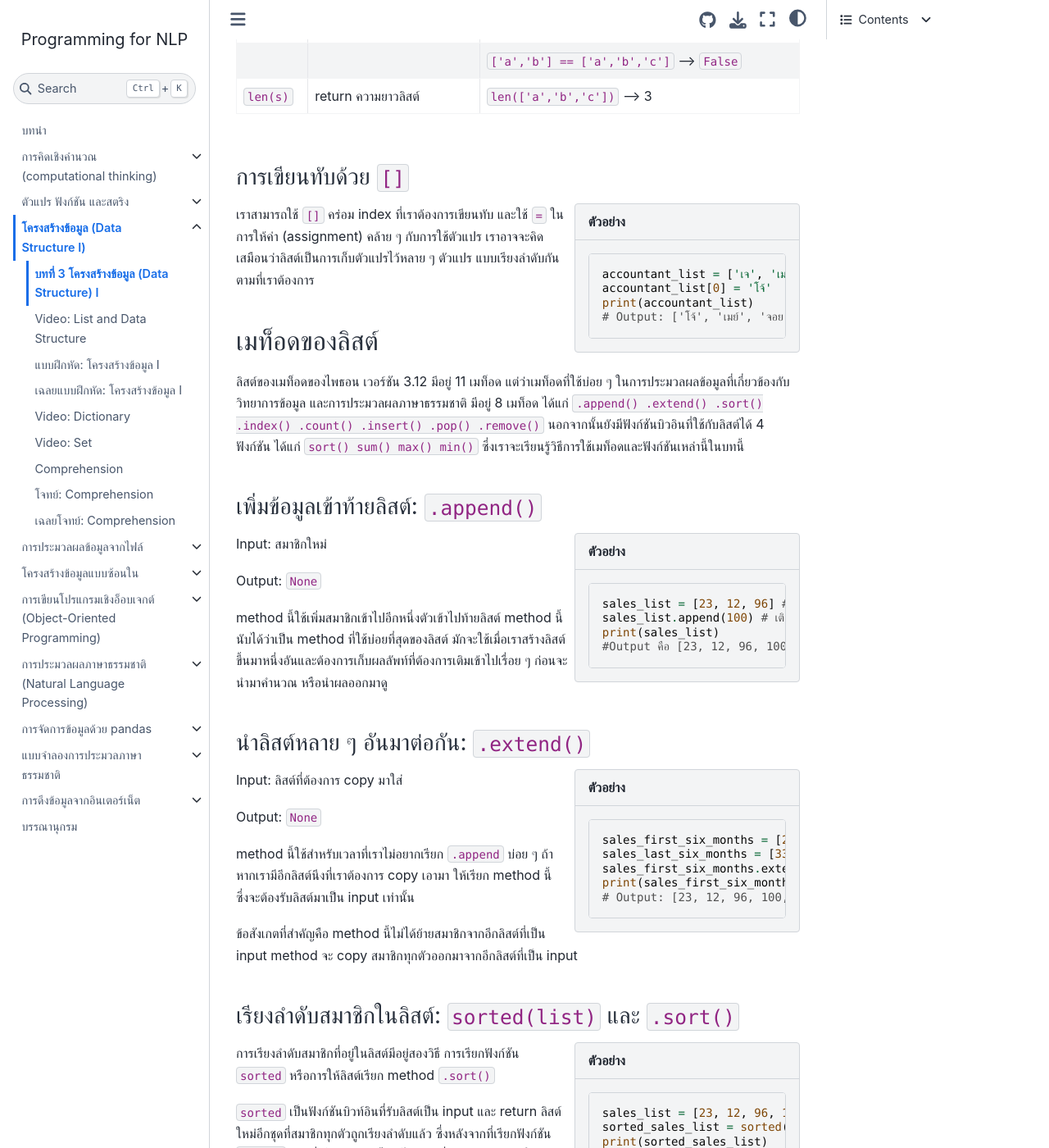
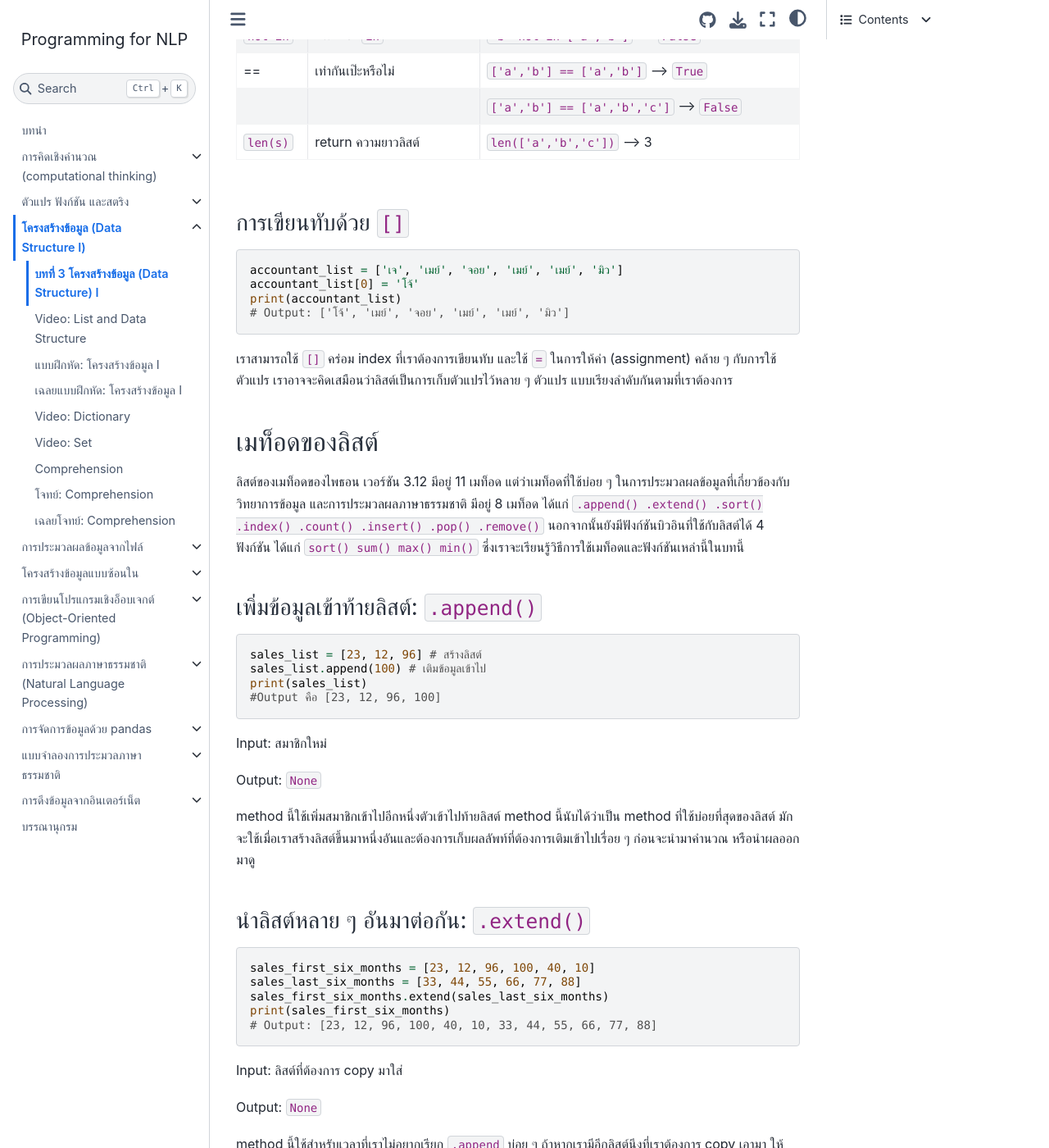
Before and after one commit to attapol/programming-nlp-book, a Jupyter Book: the page built from book/module3/01-list-dict-tuple-counter-set.md, in a window 1280 px wide and 1400 px high, scrolled down 4631 px. Shown: the whole window at 82% size. Built offline with Jupyter Book 1.0.4 settings and Sphinx 7.4.7 and the Sphinx Book theme 1.1.4, drawn with Linux system fonts in a browser that asks for light colours; some of the changed text lies outside the part shown.

Commit message:
removed sidebars

`````diff
--- a/book/module3/01-list-dict-tuple-counter-set.md
+++ b/book/module3/01-list-dict-tuple-counter-set.md
@@ -60,22 +60,22 @@ sales_list = ['Jan', 12, 'Feb', 10]
 ชื่อตัวแปรที่ใช้ในการเก็บลิสต์โดยกฏแล้วจะเป็นอะไรก็ได้ แต่เพื่อทำให้โค้ดเข้าใจได้ง่ายขึ้น นักเขียนโปรแกรมมักตั้งชื่อลิสต์ตามสิ่งที่เก็บอยู่ตามด้วย `_list` หรือเปลี่ยนให้เป็นพหูพจน์แทน เช่น ถ้าสร้างลิสต์ขึ้นมาเพื่อเก็บนามสกุลก็ควรจะตั้งชื่อตัวแปรว่า `last_name_list` หรือ `last_names` หรือ ถ้าสร้างลิสต์ขึ้นมาเพื่อเก็บจำนวนคำที่อยู่ในแต่ละประโยค ควรจะตั้งชื่อตัวแปรว่า `num_words_list` แต่ว่าชื่อ `num_words` อาจจะกำกวมว่าเก็บไว้เป็น `int` หรือไม่ เพราะว่าสิ่งที่เก็บเป็นคำพหูพจน์อยู่แล้ว
 
 ### สร้างลิสต์จากสตริง
-````{sidebar} ตัวอย่าง
+
 ```python
 sentence = "Let's go crazy crazy crazy 'til we see the sun"
 word_list = sentence.split(' ')
 ```
-````
+
 สตริง method `.split` ใช้เวลาเราต้องการเปลี่ยนสตริงให้เป็นลิสต์ โดยที่ต้องกำหนดว่าจะใช้สตริงอะไรแบ่งสมาชิกแต่ละตัว ในตัวอย่างนี้เราใช้ `' '` ช่องว่างในการแบ่ง ในการทำ Natural Language Processing เราใช้คำสั่งนี้บ่อยมากในการตัดคำ ซึ่งก็คือการเปลี่ยนสตริงยาว ๆ ให้เป็นลิสต์ของคำ
 
 ### หาความยาวของลิสต์ (จำนวนสมาชิก): len(list)
-````{sidebar} ตัวอย่าง
+
 ```python
 sentence = "Let's go crazy crazy crazy 'til we see the sun"
 word_list = sentence.split(' ')
 len(word_list) #---> 10
 ```
-````
+
 ไพธอนมีฟังก์ชันบิวท์อิน `len` ที่ใช้หาจำนวนสมาชิกของลิสต์ และโครงสร้างข้อมูลอื่น ๆ ของไพธอนทั้งหมด ฟังก์ชันนี้จะรีเทิร์น `int` เสมอ ตัวอย่างที่ใช้บ่อย ๆ คือใช้ต่อการสร้างลิสต์จากสตริงเพื่อนับจำนวนคำที่อยู่ในประโยคหรือข้อความ เนื่องจากภาษาที่ใช้ตัวเขียนเป็นตัวลาตินสามารถตัดคำโดยใช้คำสั่ง `split` ได้ง่าย ๆ ถึงแม้ว่าจะไม่ได้แม่นยำเสมอไป
 
 
@@ -145,28 +145,28 @@ for word_index, word in enumerate(word_list):
 | `len(s)`			| return ความยาวลิสต์		 | `len(['a','b','c'])` --> 3 |
 
 ### การเขียนทับด้วย `[]`
-````{sidebar} ตัวอย่าง
+
 ```python
 accountant_list = ['เจ', 'เมย์', 'จอย', 'เมย์', 'เมย์', 'มิว']
 accountant_list[0] = 'โจ้'
 print(accountant_list)
 # Output: ['โจ้', 'เมย์', 'จอย', 'เมย์', 'เมย์', 'มิว']
 ```
-````
+
 เราสามารถใช้ `[]` คร่อม index ที่เราต้องการเขียนทับ และใช้ `=` ในการให้ค่า (assignment) คล้าย ๆ กับการใช้ตัวแปร เราอาจจะคิดเสมือนว่าลิสต์เป็นการเก็บตัวแปรไว้หลาย ๆ ตัวแปร แบบเรียงลำดับกันตามที่เราต้องการ
 
 ## เมท็อดของลิสต์
 ลิสต์ของเมท็อดของไพธอน เวอร์ชัน 3.12 มีอยู่ 11 เมท็อด แต่ว่าเมท็อดที่ใช้บ่อย ๆ ในการประมวลผลข้อมูลที่เกี่ยวข้องกับวิทยาการข้อมูล และการประมวลผลภาษาธรรมชาติ มีอยู่ 8 เมท็อด ได้แก่ `.append() .extend() .sort() .index() .count() .insert() .pop() .remove()` นอกจากนั้นยังมีฟังก์ชันบิวอินที่ใช้กับลิสต์ได้ 4 ฟังก์ชัน ได้แก่ `sort() sum() max() min()` ซึ่งเราจะเรียนรู้วิธีการใช้เมท็อดและฟังก์ชันเหล่านี้ในบทนี้
 
 ### เพิ่มข้อมูลเข้าท้ายลิสต์: `.append()`
-````{sidebar} ตัวอย่าง
+
 ```python
 sales_list = [23, 12, 96] # สร้างลิสต์
 sales_list.append(100) # เติมข้อมูลเข้าไป
 print(sales_list)
 #Output คือ [23, 12, 96, 100]
 ```
-````
+
 
 Input: สมาชิกใหม่
 
@@ -175,7 +175,7 @@ Output: `None`
 method นี้ใช้เพิ่มสมาชิกเข้าไปอีกหนึ่งตัวเข้าไปท้ายลิสต์ method นี้นับได้ว่าเป็น method ที่ใช้บ่อยที่สุดของลิสต์ มักจะใช้เมื่อเราสร้างลิสต์ขึ้นมาหนึ่งอันและต้องการเก็บผลลัพท์ที่ต้องการเติมเข้าไปเรื่อย ๆ ก่อนจะนำมาคำนวณ หรือนำผลออกมาดู
 
 ### นำลิสต์หลาย ๆ อันมาต่อกัน: `.extend()`
-````{sidebar} ตัวอย่าง
+
 ```python
 sales_first_six_months = [23, 12, 96, 100, 40, 10]
 sales_last_six_months = [33, 44, 55, 66, 77, 88]
@@ -183,7 +183,7 @@ sales_first_six_months.extend(sales_last_six_months)
 print(sales_first_six_months)
 # Output: [23, 12, 96, 100, 40, 10, 33, 44, 55, 66, 77, 88]
 ```
-````
+
 Input: ลิสต์ที่ต้องการ copy มาใส่
 
 Output: `None`
@@ -193,7 +193,7 @@ method นี้ใช้สำหรับเวลาที่เราไม
 ข้อสังเกตที่สำคัญคือ method นี้ไม่ได้ย้ายสมาชิกจากอีกลิสต์ที่เป็น input method จะ copy สมาชิกทุกตัวออกมาจากอีกลิสต์ที่เป็น input
 
 ### เรียงลำดับสมาชิกในลิสต์: `sorted(list)` และ `.sort()`
-````{sidebar} ตัวอย่าง
+
 ```python
 sales_list = [23, 12, 96, 100]
 sorted_sales_list = sorted(sales_list)
@@ -206,7 +206,7 @@ print(accountant_list) # เรียงไม่ตรงตามหลัก
 # Output: ['จอย', 'มิว', 'เจ', 'เมย์']
 
 ```
-````
+
 การเรียงลำดับสมาชิกที่อยู๋ในลิสต์มีอยู่สองวิธี การเรียกฟังก์ชัน `sorted` หรือการให้ลิสต์เรียก method `.sort()`
 
 `sorted` เป็นฟังก์ชันบิวท์อินที่รับลิสต์เป็น input และ return ลิสต์ใหม่อีกชุดที่สมาชิกทุกตัวถูกเรียงลำดับแล้ว ซึ่งหลังจากที่เรียกฟังก์ชัน `sorted` ลิสต์ที่เป็น input นั้นจะไม่ถูกเปลี่ยนแปลงแต่อย่างใด
@@ -216,7 +216,7 @@ print(accountant_list) # เรียงไม่ตรงตามหลัก
 ข้อควรระวังเกี่ยวกับการเรียงลำดับคือ ฟังก์ชันและ method นี้จะเรียงลำดับสตริงภาษาไทยไม่ถูกต้องตามหลักพจนานุกรมไทย แต่จะเรียงโดยการเปรียบเทียบตัวอักษรตัวแรกก่อนว่ามาก่อนมาหลัง ถ้าเหมือนกันจะดูตัวอักษรต่อไปเรื่อย ๆ เพราะฉะนั้นจากตัวอย่าง `'เจ'` กับ `'เมย์'` มาทีหลังอีกสองชื่อเพราะว่า `เ` มาหลัง `จ` และ `ม`
 
 ### หาผลรวม ค่าสูงสุด ต่ำสุด ในลิสต์: `sum(list) max(list) min(list)`
-````{sidebar} ตัวอย่าง
+
 ```python
 class_size_list = [40, 50, 60, 70, 80]
 print(sum(class_size_list))
@@ -226,7 +226,7 @@ print(max(class_size_list))
 print(min(class_size_list))
 # Output: 40
 ```
-````
+
 Input: ลิสต์ที่มีสมาชิกเป็นค่าที่จะนำมาคำนวณหาผลรวม หรือค่าสูงสุด หรือค่าต่ำสุด
 
 Output: ผลรวม (`sum`) หรือค่าสูงสุด(`max`) หรือค่าต่ำสุด(`min`)
@@ -240,13 +240,13 @@ AttributeError: 'list' object has no attribute 'sum'
 ```
 
 ### หา index ของสมาชิก: `.index()`
-````{sidebar} ตัวอย่าง
+
 ```python
 accountant_list = ['เจ', 'เมย์', 'จอย', 'มิว', 'จอย']
 print(accountant_list.index('จอย'))
 # Output: 2
 ```
-````
+
 Input: สมาชิกที่ต้องการทราบ index (ตำแหน่งบนลิสต์)
 
 Output: index
@@ -263,13 +263,13 @@ ValueError: 'จิว' is not in list
 ```
 
 ### นับจำนวนของสมาชิกที่ระบุมา: `.count()`
-````{sidebar} ตัวอย่าง
+
 ```python
 accountant_list = ['เจ', 'เมย์', 'จอย', 'เมย์', 'เมย์', 'มิว']
 print(accountant_list.index('เมย์'))
 # Output: 3
 ```
-````
+
 Input: สมาชิกที่ต้องการหาและนับ
 
 Output: จำนวนที่เจอ
@@ -280,14 +280,14 @@ Output: จำนวนที่เจอ
 method เหล่านี้ถูกใช้บ้างเป็นบางครั้ง ข้อควรระวังคือ method เหล่านี้แก้ไขลิสต์โดยตรง โดยไม่ได้สร้างลิสต์ใหม่ขึ้นมา ทำให้ index ของสมาชิกทุกตัวเปลี่ยนไปหมด เพราะเวลาเราแทรกสมาชิกเข้ามา หรือนำสมาชิกออกไปทำให้ตำแหน่งของสมาชิกแต่ละตัวเลื่อนกันไปเป็นทอด ๆ เพราะฉะนั้นหากเราเรียก method เหล่านี้ใน `for` ลูปอาจจะทำให้เรางงว่าสมาชิกบางตัวถูกข้ามไปหรือไม่ และทำให้โค้ดอ่านทำความเข้าใจได้ยากขึ้น และยากต่อการแก้ไขหากเกิด error
 
 #### แทรกสมาชิกเข้าลิสต์: `.insert()`
-````{sidebar} ตัวอย่าง
+
 ```python
 accountant_list = ['เจ', 'เมย์', 'จอย', 'มิว']
 accountant_list.insert(1, 'เจน')
 print(accountant_list)
 # ['เจ', 'เจน', 'เมย์', 'จอย', 'มิว']
 ```
-````
+
 Input: 1) index (สามารถใช้ negative index ได้) 2) สมาชิกใหม่
 
 Output: `None`
@@ -295,14 +295,14 @@ Output: `None`
 ถ้าหาก index สูงกว่าความยาวของลิสต์ สมาชิกใหม่จะไปนำต่อท้ายลิสต์ และจะไม่ให้โยน error กลับมา
 
 #### นำสมาชิกออกจากลิสต์: `.remove()`
-````{sidebar} ตัวอย่าง
+
 ```python
 accountant_list = ['เจ', 'เมย์', 'จอย', 'มิว']
 accountant_list.remove(2)
 print(accountant_list)
 # ['เจ', 'เมย์', 'มิว']
 ```
-````
+
 Input: ค่าที่ต้องการเอาออก
 
 Output: `None`
@@ -310,7 +310,7 @@ Output: `None`
 ลิสต์จะทำการหา input ในลิสต์ ถ้าหาพบก็จะนำสมาชิกทุกตัวที่มีค่านั้นออกไปจากลิสต์  ถ้าหาก input ไม่ได้ปรากฏอยู่ในลิสต์ python interpreter จะโยน `ValueError`
 
 #### นำสมาชิกออกจากลิสต์: `.pop()`
-````{sidebar} ตัวอย่าง
+
 ```python
 accountant_list = ['เจ', 'เมย์', 'จอย', 'มิว']
 removed_member = accountant_list.pop(2)
@@ -319,7 +319,7 @@ print(accountant_list)
 print(removed_member)
 # จอย
 ```
-````
+
 Input: index (สามารถใช้ negative index ได้)
 
 Output: สมาชิกที่เคยอยู่ที่ index นั้น
`````
Also changed, not shown: book/module2/1-variable.md (+14 -14 lines).
